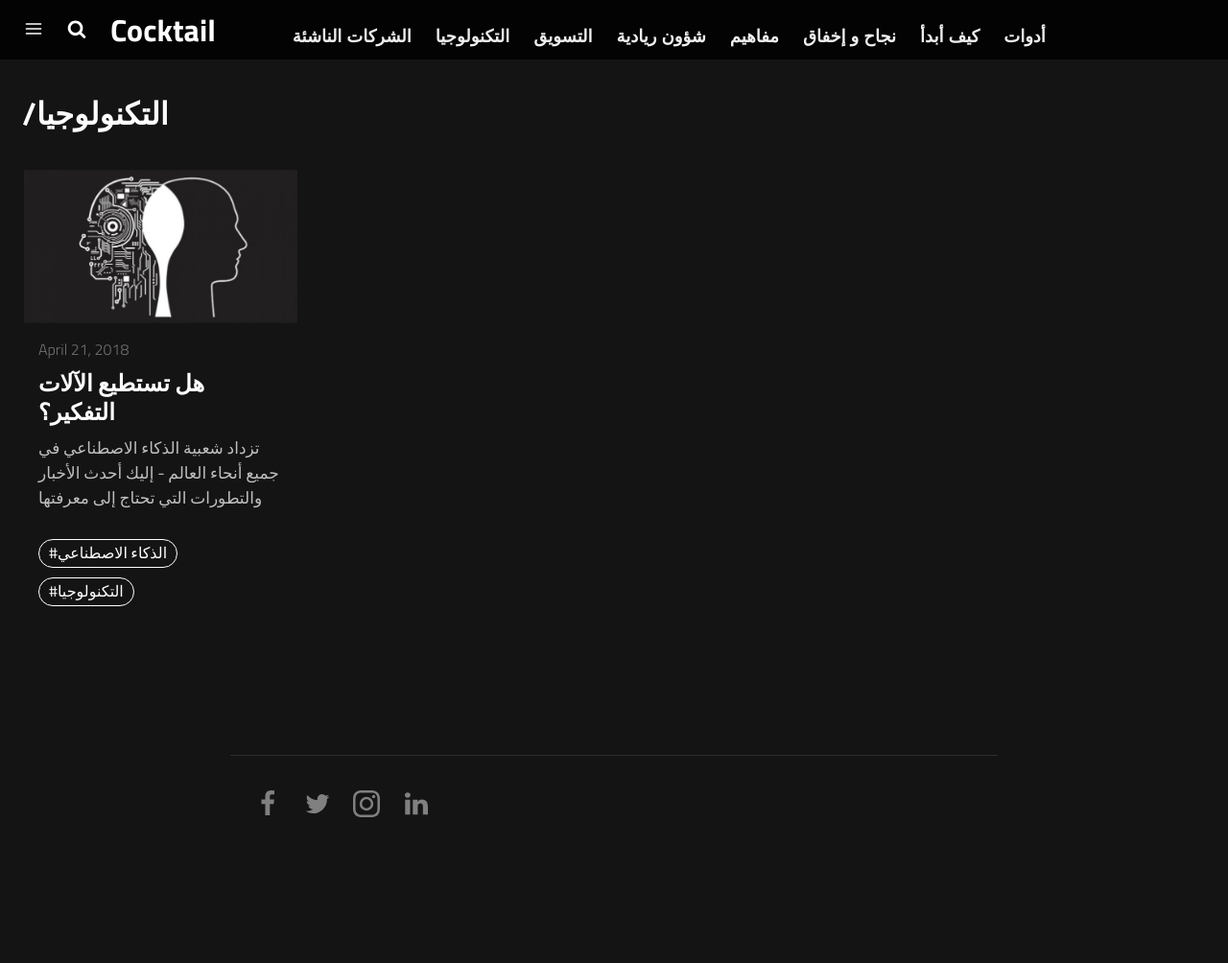
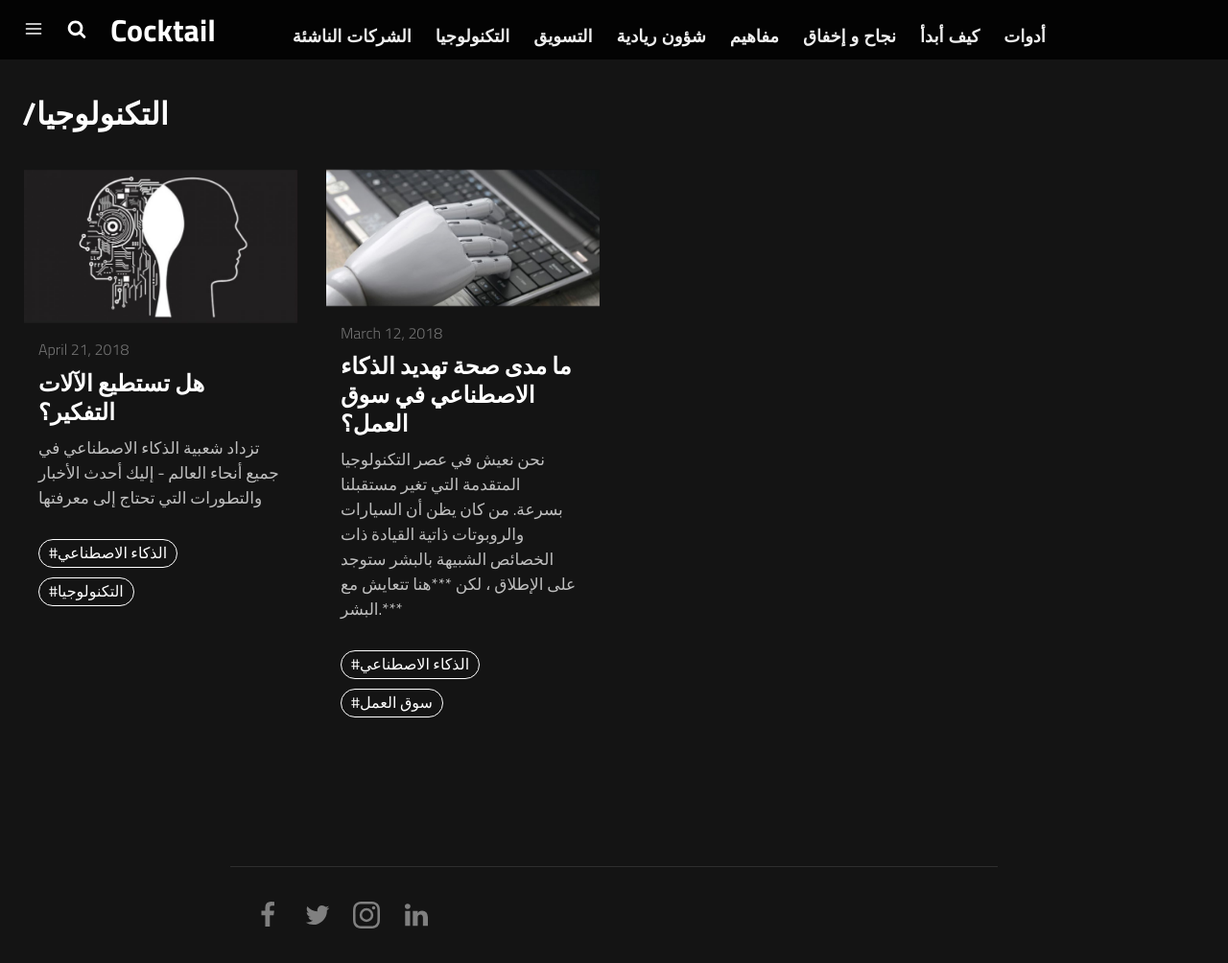
Before and after one commit to houcinegl/jekflix-AR, a Jekyll site: the page built from category/التكنولوجيا.md, in a window 1280 px wide and 1004 px high. Shown: the whole window at 96% size. Built offline with Jekyll 4.4.1, drawn with Linux system fonts in a browser that asks for light colours; a script that is not in the unit is left out; part of the change alters nothing that is shown.

Commit message:
Update Posts “2012-07-07-trust-me-it-will-work”

````diff
--- a/_posts/2012-07-07-trust-me-it-will-work.md
+++ b/_posts/2012-07-07-trust-me-it-will-work.md
@@ -1,126 +1,38 @@
 ---
 date: 2018-03-12 12:26:40
 layout: post
-title: Trust me, it will work
-subtitle: Lorem ipsum dolor sit amet, consectetur adipisicing elit.
-description: Lorem ipsum dolor sit amet, consectetur adipisicing elit, sed do eiusmod tempor incididunt ut labore et dolore magna aliqua.
-image: https://res.cloudinary.com/dm7h7e8xj/image/upload/v1559821648/theme1_eoyjtl.jpg
-optimized_image: https://res.cloudinary.com/dm7h7e8xj/image/upload/c_scale,w_380/v1559821648/theme1_eoyjtl.jpg
-category: 'tips'
+title: " ما مدى صحة تهديد الذكاء الاصطناعي في سوق العمل؟"
+subtitle: ""
+description: نحن نعيش في عصر التكنولوجيا المتقدمة التي تغير مستقبلنا بسرعة. من
+  كان يظن أن السيارات والروبوتات ذاتية القيادة ذات الخصائص الشبيهة بالبشر ستوجد
+  على الإطلاق ، لكن ***هنا تتعايش مع البشر.***
+image: /assets/img/uploads/ai-job.jpg
+optimized_image: /assets/img/uploads/ai-job.jpg
+category: التكنولوجيا
 tags:
-  - languages
-  - tips
+  - الذكاء الاصطناعي
+  - سوق العمل
 author: thiagorossener
+paginate: true
 ---
+نحن نعيش في عصر التكنولوجيا المتقدمة التي تغير مستقبلنا بسرعة. من كان يظن أن السيارات والروبوتات ذاتية القيادة ذات الخصائص الشبيهة بالبشر ستوجد على الإطلاق ، لكن ***هنا تتعايش مع البشر.***
 
-Cas sociis natoque penatibus et magnis <a href="#">dis parturient montes</a>, nascetur ridiculus mus. *Aenean eu leo quam.* Pellentesque ornare sem lacinia quam venenatis vestibulum. Sed posuere consectetur est at lobortis. Cras mattis consectetur purus sit amet fermentum.
+التكنولوجيا التي أحدثت هذه الثورة الكبيرة هي الذكاء الاصطناعي. لقد كان له تأثير كبير على حياتنا في شكل ألعاب الفيديو ، والمساعدين الشخصيين ، والسيارات الذكية ، والهواتف الذكية ، وروبوتات الدردشة والعديد من هذه الحالات المستخدمة. باستخدام الذكاء الاصطناعي ، يمكن للكمبيوتر الرقمي أداء المهام من خلال إدراك البيئة التي يتم استخدامها بعد ذلك لاتخاذ إجراءات تزيد من فرص نجاحها. إنه لم يجعل حياتنا أسهل فقط في خدمتنا بنتائج مصممة خصيصًا لاحتياجاتنا ولكنها الآن على وشك أن تحل محل الفكر البشري من خلال أداء المهام باستخدام خصائص البشر مثل القدرة على التفكير واكتشاف المعنى والتعميم والتعلم من التجربة . رائعة ، أليس كذلك؟
 
-> Curabitur blandit tempus porttitor. Nullam quis risus eget urna mollis ornare vel eu leo. Nullam id dolor id nibh ultricies vehicula ut id elit.
+**تأثير الذكاء الاصطناعي**
 
-Etiam porta **sem malesuada magna** mollis euismod. Cras mattis consectetur purus sit amet fermentum. Aenean lacinia bibendum nulla sed consectetur.
+إن نطاق الذكاء الاصطناعي موضوع متنازع عليه ، حيث أصبحت الآلات قادرة بشكل متزايد على أن تؤدي إلى المزاح بأن "الذكاء الاصطناعي هو كل ما لم يتم إنجازه بعد". إذا كنت تفكر حقًا في ذلك ، فقد تجده صحيحًا بشكل مدهش. الفهم الناجح للإنسان الكلام مثل التعرف على الصوت وأنظمة الألعاب الإستراتيجية والسيارات المستقلة والمحاكاة العسكرية وتفسير البيانات المعقدة بما في ذلك الصور ومقاطع الفيديو كلها أمثلة على تأثير الذكاء الاصطناعي.
 
-## Inline HTML elements
+بالنظر إلى التقدم الذي أحرزه الذكاء الاصطناعي حتى الآن ، كان هناك نقاش مستمر حول التأثير الذي يمكن أن يحدثه على مستقبلنا وماذا يعنيه حقًا للإنسانية. يناقش الخبراء أيضًا التأثير الذي يمكن أن يحدثه الذكاء الاصطناعي في سوق العمل وما إذا كان يجب أن نرحب به أو نخافه.
 
-HTML defines a long list of available inline tags, a complete list of which can be found on the [Mozilla Developer Network](https://developer.mozilla.org/en-US/docs/Web/HTML/Element).
+بصفتي رائد أعمال ومستثمرًا في مجال التكنولوجيا ، فقد سمعت وكنت جزءًا من العديد من هذه المناقشات والمناقشات حول فوائد ومخاطر الذكاء الاصطناعي التي تؤثر على حياتنا. دعنا نلقي نظرة فاحصة لفهم مدى صلاحيتها حقًا.
 
-- **To bold text**, use `<strong>`.
-- *To italicize text*, use `<em>`.
-- Abbreviations, like <abbr title="HyperText Markup Langage">HTML</abbr> should use `<abbr>`, with an optional `title` attribute for the full phrase.
-- Citations, like <cite>&mdash; Thiago Rossener</cite>, should use `<cite>`.
-- <del>Deleted</del> text should use `<del>` and <ins>inserted</ins> text should use `<ins>`.
-- Superscript <sup>text</sup> uses `<sup>` and subscript <sub>text</sub> uses `<sub>`.
+ربما سمعت عن النظرية القائلة بأن " **صعود الروبوتات"** يُعد نهاية لنصف القوى العاملة في الصناعة حول العالم تقريبًا. يقول الخبراء إنه إذا لم يتم التخطيط للأتمتة بشكل جيد ومعالجتها بشكل شامل ، فقد تؤدي إلى كارثة دون أدنى شك ، تؤثر على 60٪ إلى 70٪ من الوظائف الحالية. سيتم تهميشهم أو القضاء عليهم مرة واحدة وإلى الأبد. يقال أيضًا أن الأتمتة تهدد 69٪ من سوق العمل في الهند ، بينما 77٪ في الصين ، وفقًا لأبحاث البنك الدولي.
 
-Most of these elements are styled by browsers with few modifications on our part.
+يمكن تبرير الخوف من أن يحل الذكاء الاصطناعي محل الوظائف التي لا نهاية لها إلى حد معين ، لكنه ليس صحيحًا تمامًا. أعتقد أنه ليس التهديد الذي يحمله الذكاء الاصطناعي فحسب ، بل يتعلق أيضًا بنسج التكنولوجيا لخلق المزيد من الوظائف. يطرح قادة التكنولوجيا فكرة أن ظهور تقنيات جديدة مثل الذكاء الاصطناعي والأتمتة سيكون المحرك الجديد للتوظيف. سيخلق عصر الرقمنة والأتمتة هذا خيارات مهنية جديدة لمتخصصي تكنولوجيا المعلومات. وفقًا لتقرير "كيف تعمل الأتمتة على تغيير خيارات العمل" ، فإن الأدوار الوظيفية الجديدة التي ستهيمن على القوى العاملة في مجال تكنولوجيا المعلومات هي ضمن المجالات الرقمية مثل البيانات الكبيرة وإنترنت الأشياء (IoT) والحوسبة السحابية والأمن السيبراني وما إلى ذلك.
 
-# Heading 1
+على الرغم من وجود مخاطر على الوظائف بسبب هذه الاتجاهات ، إلا أن الخبر السار هو أن هناك أيضًا الكثير من فرص العمل الجديدة التي يتم إنشاؤها في مجالات مثل الأمن السيبراني والسحابة والبيانات الضخمة والتعلم الآلي والذكاء الاصطناعي. من الواضح أن الوقت قد حان لتوجيه مهنة محترفي تكنولوجيا المعلومات للتأكد من أنهم في مكان النمو. هناك صناعات أخرى بدأت أيضًا في النظر من وجهة نظر المتفائلين التي تتبنى حقيقة أن الذكاء الاصطناعي والأتمتة يمكنهما توفير الكثير من التكلفة عن طريق زيادة الطلب على المنتجات خلال فترة زمنية أقصر ، وتحقيق المزيد من الأرباح ودفع أجور أعلى إلى الموظفون.
 
-## Heading 2
+**الخلاصة هي :**
 
-### Heading 3
-
-#### Heading 4
-
-Vivamus sagittis lacus vel augue rutrum faucibus dolor auctor. Duis mollis, est non commodo luctus, nisi erat porttitor ligula, eget lacinia odio sem nec elit. Morbi leo risus, porta ac consectetur ac, vestibulum at eros.
-
-## Code
-
-Cum sociis natoque penatibus et magnis dis `code element` montes, nascetur ridiculus mus.
-
-```js
-// Example can be run directly in your JavaScript console
-
-// Create a function that takes two arguments and returns the sum of those arguments
-var adder = new Function("a", "b", "return a + b");
-
-// Call the function
-adder(2, 6);
-// > 8
-```
-
-Aenean lacinia bibendum nulla sed consectetur. Etiam porta sem malesuada magna mollis euismod. Fusce dapibus, tellus ac cursus commodo, tortor mauris condimentum nibh, ut fermentum massa.
-
-## Lists
-
-Cum sociis natoque penatibus et magnis dis parturient montes, nascetur ridiculus mus. Aenean lacinia bibendum nulla sed consectetur. Etiam porta sem malesuada magna mollis euismod. Fusce dapibus, tellus ac cursus commodo, tortor mauris condimentum nibh, ut fermentum massa justo sit amet risus.
-
-* Praesent commodo cursus magna, vel scelerisque nisl consectetur et.
-* Donec id elit non mi porta gravida at eget metus.
-* Nulla vitae elit libero, a pharetra augue.
-
-Donec ullamcorper nulla non metus auctor fringilla. Nulla vitae elit libero, a pharetra augue.
-
-1. Vestibulum id ligula porta felis euismod semper.
-2. Cum sociis natoque penatibus et magnis dis parturient montes, nascetur ridiculus mus.
-3. Maecenas sed diam eget risus varius blandit sit amet non magna.
-
-Cras mattis consectetur purus sit amet fermentum. Sed posuere consectetur est at lobortis.
-
-Integer posuere erat a ante venenatis dapibus posuere velit aliquet. Morbi leo risus, porta ac consectetur ac, vestibulum at eros. Nullam quis risus eget urna mollis ornare vel eu leo.
-
-## Images
-
-Quisque consequat sapien eget quam rhoncus, sit amet laoreet diam tempus. Aliquam aliquam metus erat, a pulvinar turpis suscipit at.
-
-![placeholder](https://placehold.it/800x400 "Large example image")
-![placeholder](https://placehold.it/400x200 "Medium example image")
-![placeholder](https://placehold.it/200x200 "Small example image")
-
-## Tables
-
-Aenean lacinia bibendum nulla sed consectetur. Lorem ipsum dolor sit amet, consectetur adipiscing elit.
-
-<table>
-  <thead>
-    <tr>
-      <th>Name</th>
-      <th>Upvotes</th>
-      <th>Downvotes</th>
-    </tr>
-  </thead>
-  <tfoot>
-    <tr>
-      <td>Totals</td>
-      <td>21</td>
-      <td>23</td>
-    </tr>
-  </tfoot>
-  <tbody>
-    <tr>
-      <td>Alice</td>
-      <td>10</td>
-      <td>11</td>
-    </tr>
-    <tr>
-      <td>Bob</td>
-      <td>4</td>
-      <td>3</td>
-    </tr>
-    <tr>
-      <td>Charlie</td>
-      <td>7</td>
-      <td>9</td>
-    </tr>
-  </tbody>
-</table>
-
-Nullam id dolor id nibh ultricies vehicula ut id elit. Sed posuere consectetur est at lobortis. Nullam quis risus eget urna mollis ornare vel eu leo.
+دعونا لا ننسى حقيقة أنه عندما تقتل الأتمتة وظائف قليلة ، فإنها تخلق وظائف أخرى. لا يمكننا جميعًا أن نكون متشائمين بشأن التغييرات التي يجلبها الذكاء الاصطناعي ولكن يجب أن نكون مستعدين للتعافي من فترة التكيف قصيرة الأجل التي قد يواجهها اقتصادنا في المستقبل القريب. بالطبع ، من المحدد مسبقًا أن الذكاء الاصطناعي سيجعل بعض العمالة عفا عليها الزمن ، لكن لا يمكننا أن نخفي من الصورة الأكبر للفوائد المحتملة التي سيحققها الذكاء الاصطناعي ، مما يسهل طريقه إلى الاقتصاد ويعيد تدريب البشر على وظائف تتجاهل مجموعة جديدة من الأنشطة. تعطي هذه التكنولوجيا معنى جديدًا للأعمال التجارية وحياتنا. لا أطيق الانتظار لمعرفة كيف ستتكشف هذه التكنولوجيا في السنوات القادمة.
````
Also changed, not shown: assets/img/uploads/ai-job.jpg (added).
